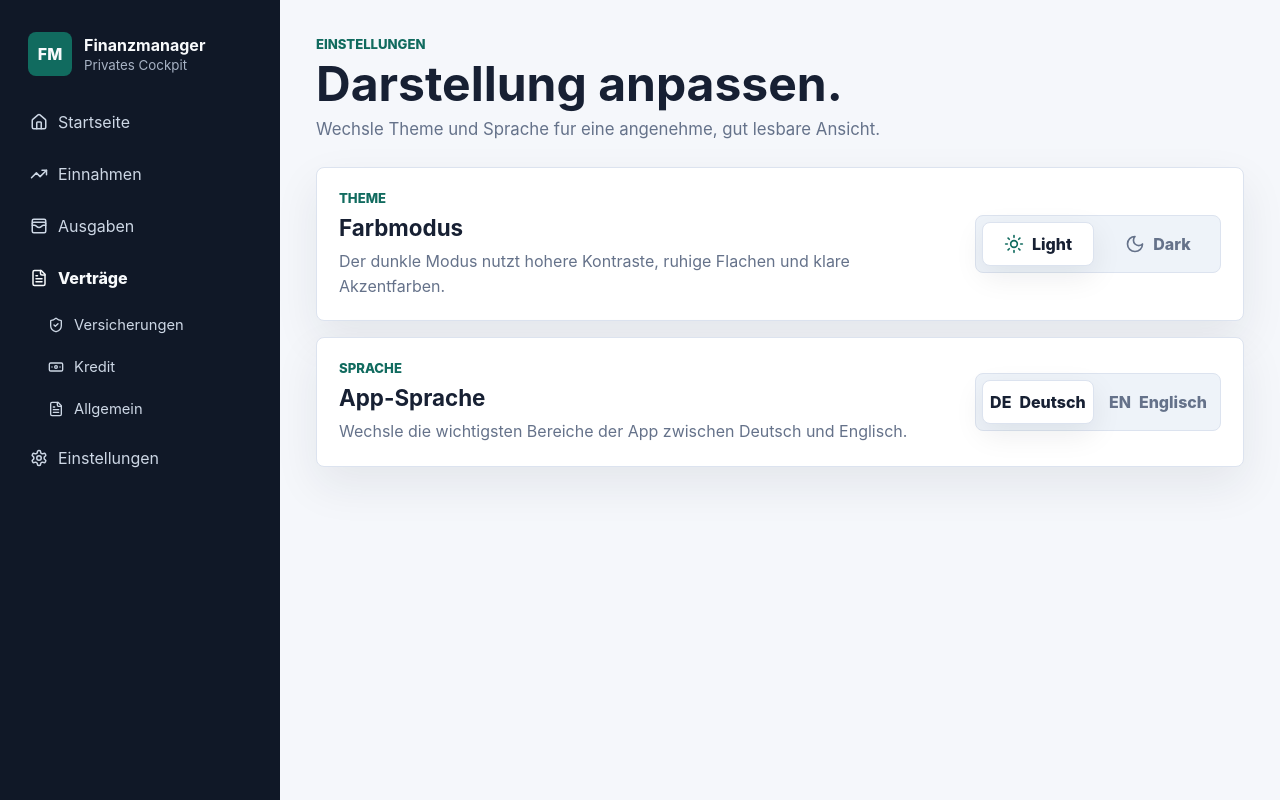
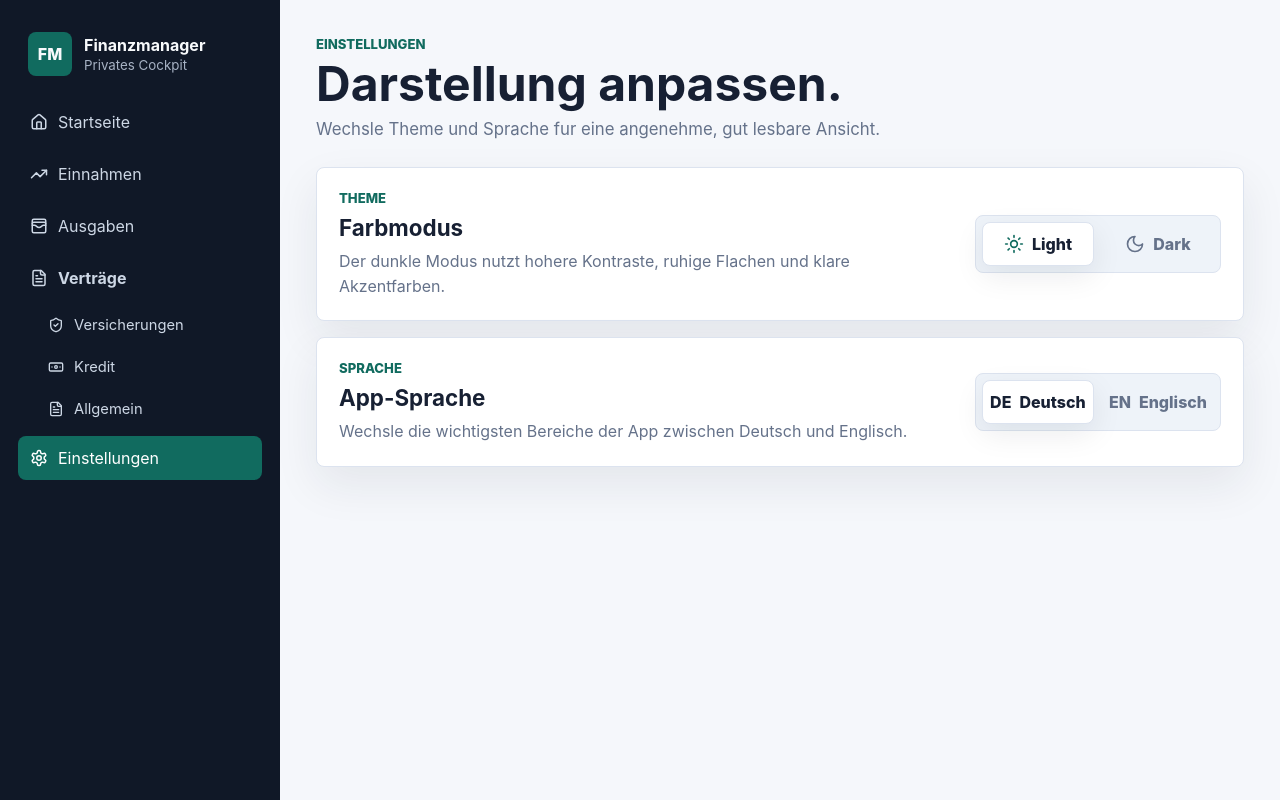
Before and after one commit to ali3a1991/finance, a Next.js app: page /einstellungen in a window 1280 px wide. Built offline with nearby package versions, Linux system fonts and the light colour scheme.

Commit message:
Highlight active navigation item

```diff
--- a/src/app/globals.css
+++ b/src/app/globals.css
@@ -187,14 +187,30 @@ button:disabled {
   color: var(--sidebar-text);
 }
 
+.nav-item.active,
+.nav-subitem.active {
+  background: var(--primary);
+  color: var(--on-primary);
+}
+
+.nav-item.active svg,
+.nav-subitem.active svg {
+  color: currentColor;
+}
+
 .nav-group {
   display: grid;
   gap: 6px;
 }
 
 .nav-group-label {
+  color: var(--sidebar-link);
+  font-weight: 700;
+}
+
+.nav-group-label.active {
+  background: var(--sidebar-hover);
   color: var(--sidebar-text);
-  font-weight: 800;
 }
 
 .nav-sublist {
--- a/src/components/AppShell.tsx
+++ b/src/components/AppShell.tsx
@@ -1,6 +1,7 @@
 "use client";
 
 import Link from "next/link";
+import { usePathname } from "next/navigation";
 import { Banknote, FileText, Home, Menu, Settings, ShieldCheck, TrendingUp, WalletCards, X } from "lucide-react";
 import { useState } from "react";
 import { useApiLoading } from "@/components/ApiLoadingProvider";
@@ -20,12 +21,23 @@ const contractItems = [
 
 export function AppShell({ children }: { children: React.ReactNode }) {
   const isApiLoading = useApiLoading();
+  const pathname = usePathname();
   const { t } = useLanguage();
   const [isMobileMenuOpen, setIsMobileMenuOpen] = useState(false);
+
+  function isActivePath(href: string) {
+    if (href === "/") {
+      return pathname === "/";
+    }
+
+    return pathname === href || pathname.startsWith(`${href}/`);
+  }
 
   function closeMobileMenu() {
     setIsMobileMenuOpen(false);
   }
+
+  const hasActiveContract = contractItems.some((item) => isActivePath(item.href));
 
   return (
     <div className={`app-shell ${isMobileMenuOpen ? "menu-open" : ""} ${isApiLoading ? "api-loading-active" : ""}`}>
@@ -76,25 +88,39 @@ export function AppShell({ children }: { children: React.ReactNode }) {
         <nav className="nav-list" aria-label={t("nav.main")}>
           {navItems.map((item) => {
             const Icon = item.icon;
+            const isActive = isActivePath(item.href);
 
             return (
-              <Link href={item.href} className="nav-item" key={item.href} onClick={closeMobileMenu}>
+              <Link
+                href={item.href}
+                className={`nav-item ${isActive ? "active" : ""}`}
+                key={item.href}
+                onClick={closeMobileMenu}
+                aria-current={isActive ? "page" : undefined}
+              >
                 <Icon size={18} aria-hidden="true" />
                 <span>{t(`nav.${item.labelKey}`)}</span>
               </Link>
             );
           })}
           <div className="nav-group">
-            <div className="nav-group-label">
+            <div className={`nav-group-label ${hasActiveContract ? "active" : ""}`}>
               <FileText size={18} aria-hidden="true" />
               <span>{t("nav.contracts")}</span>
             </div>
             <div className="nav-sublist">
               {contractItems.map((item) => {
                 const Icon = item.icon;
+                const isActive = isActivePath(item.href);
 
                 return (
-                  <Link href={item.href} className="nav-subitem" key={item.href} onClick={closeMobileMenu}>
+                  <Link
+                    href={item.href}
+                    className={`nav-subitem ${isActive ? "active" : ""}`}
+                    key={item.href}
+                    onClick={closeMobileMenu}
+                    aria-current={isActive ? "page" : undefined}
+                  >
                     <Icon size={16} aria-hidden="true" />
                     <span>{t(`nav.${item.labelKey}`)}</span>
                   </Link>
@@ -102,7 +128,12 @@ export function AppShell({ children }: { children: React.ReactNode }) {
               })}
             </div>
           </div>
-          <Link href="/einstellungen" className="nav-item" onClick={closeMobileMenu}>
+          <Link
+            href="/einstellungen"
+            className={`nav-item ${isActivePath("/einstellungen") ? "active" : ""}`}
+            onClick={closeMobileMenu}
+            aria-current={isActivePath("/einstellungen") ? "page" : undefined}
+          >
             <Settings size={18} aria-hidden="true" />
             <span>{t("nav.settings")}</span>
           </Link>
```
